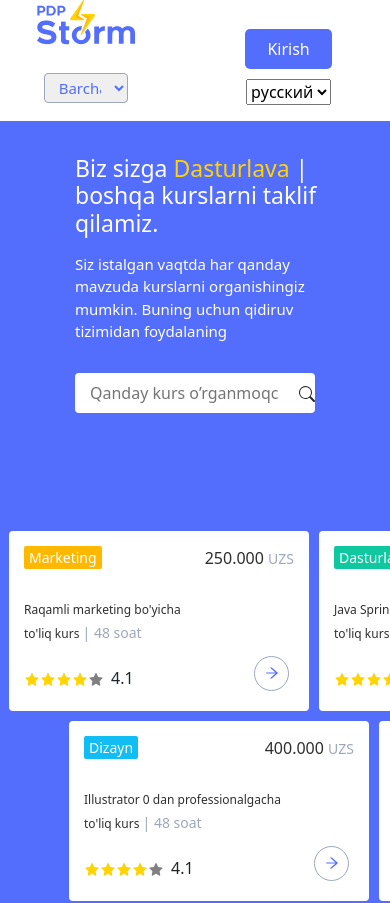
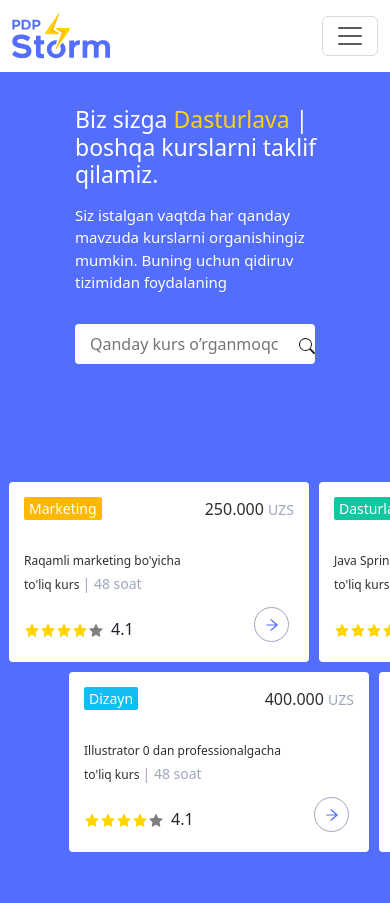
Before and after one commit to burxonIT/pdp, a React (Create React App) app in the folder pdp-strom/: page / in a window 390 px wide. Shown: the top 903 px of the page. Built offline with nearby package versions, Linux system fonts and the light colour scheme.

Commit message:
fdss
fefs

```diff
--- a/pdp-strom/src/Pages/Css/Home.module.css
+++ b/pdp-strom/src/Pages/Css/Home.module.css
@@ -6,7 +6,7 @@
     position: relative;
     width: 100%;
     height: 100vh;
-    min-height: 600px;
+    min-height: 700px;
     background: #536DFD !important;
     overflow: hidden !important;
     flex-wrap: wrap;
@@ -291,7 +291,7 @@ margin-bottom: 12px;
     font-size: 14px;
     line-height: 17px;
     color: #9DA7BB;
-
+    margin-left: 20px;
 
 }
 .pdiv{
@@ -391,10 +391,10 @@ margin-bottom: 12px;
     border-radius: 2px;
 }
 .mm1 h2{
-    font-size: 16px;
+    font-size: 12px;
     line-height: 17px;
     color: #FFFFFF;
-    padding: 2px 20px 2px 20px !important;
+    padding: 2px 10px 2px 10px !important;
     background-color: #10C8A0 !important;
     border-radius: 2px;
 }
@@ -566,6 +566,10 @@ line-height: 24px;
 text-align: center;
 color: #2E2E2E;
 }
+.ddd {
+    padding: 0px 10px 0px 10px !important;
+    font-size: 15px !important;
+}
 .divcards3{
     margin-top: 20px !important;
     width: 90%;
@@ -715,19 +719,16 @@ justify-content: center;
     }
     .div12 h1{
         font-size: 20px;
-        /* line-height: 25px; */
         text-align: center;
         font-weight: 700;
         color: #2E2E2E;
         margin-top: 50px;
-        /*      argin-left: 5%; */
         margin-top:0px;
     }
     .div12{
         display: flex;
         align-items: center;
         justify-content: space-around;
-        /* margin-top: 30px; */
     }
 }
 @media(max-width:400px){
@@ -777,7 +778,6 @@ padding-top: 100px;
 .slide p{
     font-size: 18px;
     line-height: 21px;
-/* identical to box height */
     text-align: center;
     color: #2E2E2E;
     margin-top: 20px;
@@ -792,9 +792,6 @@ margin-top: 20px;
         width: 100%;
     }
 }
-/* @media(max-width:750px){
-
-} */
 @media(max-width:726px){
     .slide p{
         font-size:15px;
@@ -803,7 +800,6 @@ margin-top: 20px;
         padding-top: 0px;
     }
 }
-
 @media(max-width:588px){
     .slide p{
         font-size:12px;
@@ -819,7 +815,6 @@ margin-top: 20px;
 @media(max-width:350px){
     .slide p{
         font-size: 10px;
-
     }
 }
 .divbig6{
@@ -872,7 +867,6 @@ margin-top: 20px;
 }
 
 .divfooter1{
-    /* width: 200px; */
     text-align: left;
     margin-top: 50px;
 
@@ -891,7 +885,6 @@ margin-top: 20px;
 }
 
 .divfooter4{
-    /* width: 200px; */
     text-align: left;
     margin-top: 50px;
 
@@ -942,15 +935,15 @@ margin-top: 20px;
     display: flex;
     align-items: center;
     justify-content: space-around;
-    /* background-color: red; */
-    margin-left: 9%;
+    margin-left: 7%;
+    margin-top: 30px;
 }
 .tegi{
     display: flex;
     align-items: center;
     justify-content: space-around;
     width: 30%;
-    margin-left: 9%;
+    margin-left: 7%;
     margin-top: 40px;
 }
 .tegi p{
@@ -985,7 +978,7 @@ margin-top: 20px;
         display: none;
     }
 }
-@media(max-width:584px){
+@media(max-width:700px){
     #fg1{
         display: none;
     }
--- a/pdp-strom/src/Pages/Css/Navbar.css
+++ b/pdp-strom/src/Pages/Css/Navbar.css
@@ -1,133 +1,76 @@
-.navbar{
-    width: 100%;
-    height: 60px;
-    margin:  auto;
-    background-color: #fff;
+.d-flex button{
+    width: 79px;
+    height: 28px;
+      font-size: 12px;
+      line-height: 14px;
+      text-transform: uppercase;
+      color: #FFFFFF;
+    background: #536DFD;
+      border-radius: 4px;
+      border: none;
   }
-.BOR{
+  .d-flex select{
+    width: 88px;
+    height: 30px;
+    align-items: center;
+    text-align: center;
+      margin-right: 42px;
+      border: 1px solid #9DA7BB;
+      border-radius: 4px;
+      font-size: 12px;
+      line-height: 14px;
+      text-transform: uppercase;
+      color: #9DA7BB;
+  }
 
-    background-color: #fff;
+  .all{
+    width: 154px;
+    height: 30px;
+    font-size: 12px;
+  line-height: 14px;
+  text-transform: uppercase;
+  color: #536DFD;
+  margin-left: 80px;
+  align-items: center;
+  border: 1px solid #9DA7BB;
+  border-radius: 4px;
+  background: white;
   }
-.logo_page{
-    width: 30%;
-    display: flex;
+  @media(max-width:990px){
+    .all{
+      margin-left: 0px ;
+    }
+  }
+  .d-flex1 select{
+        width: 150px;
+        height: 30px;
         align-items: center;
-    justify-content: space-around;
-}
-.select{
-    width: 160px;
         text-align: center;
-    align-items: center;
-    height: 30px;
-    border-radius: 5px;
-    color: #536DFD;
-    border: none;
-    outline: none;
-    box-shadow: 1px 1px 3px gray;
-    display: flex;
-    align-items: center;
-    justify-content: center;
-}
-#cars{
-    border:1px solid #9DA7BB;
-    width: 150px;
-    padding: 3px 10px 3px 10px;
+        margin-right: 42px;
+        border: 1px solid #9DA7BB;
         border-radius: 4px;
-    color: #536DFD;
-}
-.bat_page{
-    width: 40%;
-display: flex;
-justify-content: space-around;
-align-items: center;
-}
-#cars1{
-    border:1px solid #9DA7BB;
-    /* width: 150px; */
-    padding: 3px 10px 3px 10px;
-    border-radius: 4px;
+        font-size: 12px;
+        line-height: 14px;
+        text-transform: uppercase;
         color: #9DA7BB;
   }
   .select1{
-    height: 35px;
-    text-align: center;
-    border-radius: 5px;
-    border: none;
-    outline: none;
-    color: #536DFD;
-    box-shadow: 1px 1px 3px gray;
-}
-.bat_page button{
     width: 150px;
     border: none;
-    border-radius: 5px;
-    background: #536DFD;
-    height: 40px;
-
-    color: #fff;
-}
-
-@media (max-width:1216px) {
-    #cars{
-        margin-left: 50%;
-    }
-}
-@media (max-width:836px) {
- #cars1{
-    margin-left: -40%;
- }
-  .bat_page button{
-    margin-left: 40%;
-  }
+    height: 30px;
+    align-items: center;
+    text-align: center;
+      margin-right: 42px;
+      border: 1px solid #9DA7BB;
+      border-radius: 4px;
+      font-size: 12px;
+      line-height: 14px;
+      text-transform: uppercase;
+      color: #9DA7BB;
 
   }
-@media (max-width:688px) {
-    .navbar{
-        width: 50%;
-        height: auto;
+  /* @media(max-width:991px){
+    .select1{
+        margin-left: -500px;
     }
-   .logo_page{
-    flex-direction: column;
-
-   }
-   #cars{
-    margin-top: 30% !important;
-    margin: 10px auto;
-
-   }
-   #cars1{
-    margin: 30px auto;
-    width: 150px;
-   }
-
-   .bat_page{
-    flex-direction: column-reverse;
-   }
-   .bat_page button{
-    margin: 10px auto;
-   }
-   .logo_page img{
-    margin-top: -10%;
-   }
-   .navbar{
-    width: 90%;
-   }
-}
-@media (max-width:422px) {
-    .bat_page button{
-        width: 70%;
-        margin-top: 10%;
-    }
-    #cars1{
-        width: 60%;
-    }
-    #cars{
-        width: 90%;
-        font-size: 15px;
-    }
-}
-@media (max-width:1210px) {
-    .navbar{
-        width: 80%;
-    }
-}
+} */
--- a/pdp-strom/src/Pages/Js/NavbarMe.js
+++ b/pdp-strom/src/Pages/Js/NavbarMe.js
@@ -1,12 +1,16 @@
 import React, { Component } from 'react'
+import '../Css/Navbar.css';
+import Container from 'react-bootstrap/Container';
+import Form from 'react-bootstrap/Form';
+import Nav from 'react-bootstrap/Nav';
+import Navbar from 'react-bootstrap/Navbar';
 import 'bootstrap/dist/css/bootstrap.min.css';
-import '../Css/Navbar.css';
+import { BiChevronDown } from "react-icons/bi";
 import Foto from '../img/Group.png';
+export default class MyNavbar extends Component {
 
-
-export default class Navbar extends Component {
     state={
-        t:localStorage.getItem("lang")?localStorage.getItem("lang"):'ru'
+        t: localStorage.getItem("lang")?localStorage.getItem("lang"):'uz',
     }
     setLanguage(){
         var a=document.querySelector("#til").value
@@ -20,31 +24,37 @@ export default class Navbar extends Component {
   render() {
     return (
       <div>
-                <div className="BOR">
-                <div className="navbar">
-                    <div className="logo_page">
-                        <img src={Foto} alt="" />
-                        <select id="cars">
-  <option value="volvo">Front End</option>
-  <option value="saab">Backend</option>
-  <option value="vw">MoDx</option>
-  <option value="Barcha kurslar" selected>Barcha kurslar</option>
+         <Navbar  expand="lg">
+      <Container>
+        <Navbar.Brand href="#"><img src={Foto} alt="" /></Navbar.Brand>
+        <Navbar.Toggle aria-controls="navbarScroll" />
+        <Navbar.Collapse id="navbarScroll">
+          <Nav
+            className="m-auto my-2 my-lg-0"
+            style={{ maxHeight: '100px',marginLeft:'130px' }}
+            navbarScroll>
+         <div className="sel">
+             <select name=""  id="" className='select1'>
+              <option  value="1">{this.state.t==='uz'?("Barcha kurslar"):("Все курсы")}</option>
+              <option value="2">Front End</option>
+              <option value="3">Backend</option>
+              <option value="3">Vue.js</option>
+
           </select>
+          </div>
+          </Nav>
+          <Form className="d-flex">
+          <select name="" onChange={()=>{this.setLanguage()}} id="til">
+  <option value="uz">{this.state.t==="uz"?("Ozbek"):("узбек")}</option>
+  <option value="ru">{this.state.t==="uz"?("Rus tili"):("русский")}</option>
+  </select>
+            {this.state.t==='uz'?(<button>Kirish</button>):(<button>Введение</button>)}
 
-                    </div>
-                    <div className="bat_page">
-                    <select name="" onChange={()=>{this.setLanguage()}} id="til">
-                    <option value="uz">{this.state.t==="uz"?("O`zbek"):("Узбек")}</option>
-                    <option value="ru">{this.state.t==="uz"?("Russ tili"):("русский")}</option>
-                    </select>
+          </Form>
 
-        <button>Kirish</button>
-                    </div>
-                </div>
-                </div>
-
-
-
+        </Navbar.Collapse>
+      </Container>
+    </Navbar>
       </div>
     )
   }
```
Also changed, not shown: pdp-strom/src/Pages/Js/FooterMe.js (+20 -17 lines), pdp-strom/src/Pages/Js/Home.js (+36 -16 lines). Lines whose indentation alone changed are shown as unchanged.
